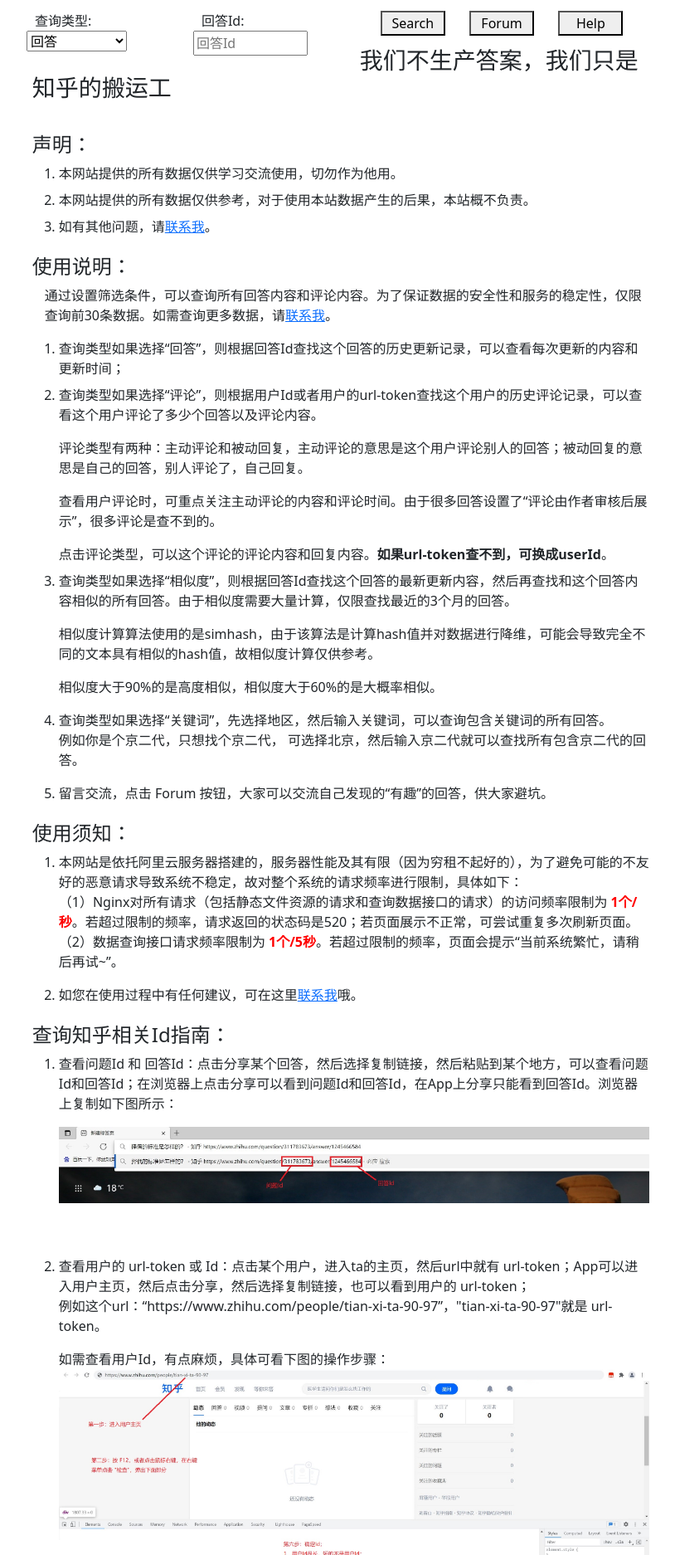
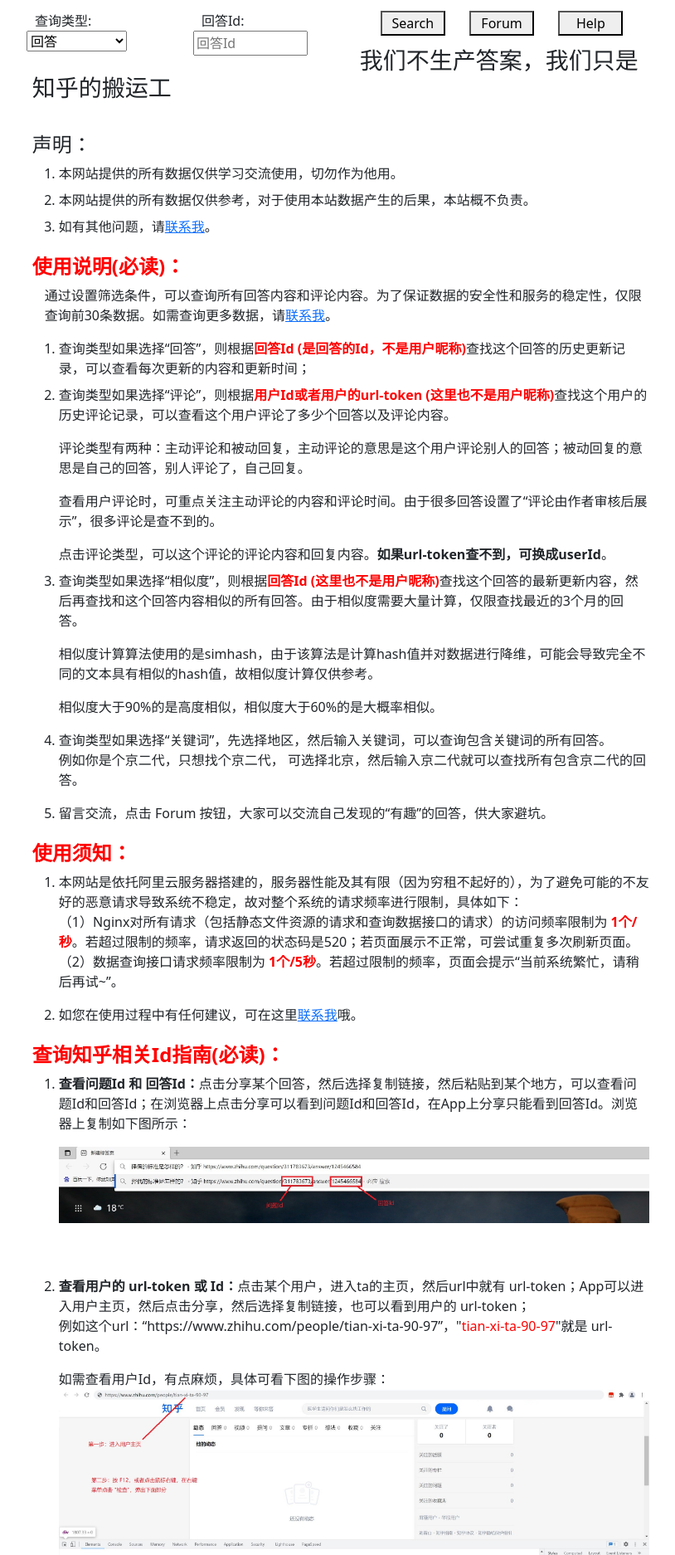
Before and after one commit to leeyoshinari/image_video, a Python web app: template templates/course.html in a window 1280 px wide. Shown: the top 1874 px of the page at 83% size, without its empty margins (50-864 px from the left). Run offline with Jinja, Linux system fonts and the light colour scheme; the template is opened without the code that fills it, so the values that code supplies are empty; some libraries are stand-ins or nearby versions.

Commit message:
modify course

```diff
--- a/templates/course.html
+++ b/templates/course.html
@@ -8,16 +8,16 @@
             <li>本网站提供的所有数据仅供参考，对于使用本站数据产生的后果，本站概不负责。</li>
             <li>如有其他问题，请<a href="#" onclick="connect_modal()">联系我</a>。</li>
         </ol>
-        <h4 style="margin-top:3%;">使用说明：</h4>
+        <h4 style="margin-top:3%;color: red; font-weight: bolder;">使用说明(必读)：</h4>
         <p style="margin-left: 2%;">通过设置筛选条件，可以查询所有回答内容和评论内容。为了保证数据的安全性和服务的稳定性，仅限查询前30条数据。如需查询更多数据，请<a href="#" onclick="connect_modal()">联系我</a>。</p>
         <ol>
-            <li>查询类型如果选择“回答”，则根据回答Id查找这个回答的历史更新记录，可以查看每次更新的内容和更新时间；</li>
-            <li><p>查询类型如果选择“评论”，则根据用户Id或者用户的url-token查找这个用户的历史评论记录，可以查看这个用户评论了多少个回答以及评论内容。</p>
+            <li>查询类型如果选择“回答”，则根据<span style="font-weight: bolder; color: red;">回答Id (是回答的Id，不是用户昵称)</span>查找这个回答的历史更新记录，可以查看每次更新的内容和更新时间；</li>
+            <li><p>查询类型如果选择“评论”，则根据<span style="font-weight: bolder; color: red;">用户Id或者用户的url-token (这里也不是用户昵称)</span>查找这个用户的历史评论记录，可以查看这个用户评论了多少个回答以及评论内容。</p>
                 <p>评论类型有两种：主动评论和被动回复，主动评论的意思是这个用户评论别人的回答；被动回复的意思是自己的回答，别人评论了，自己回复。</p>
                 <p>查看用户评论时，可重点关注主动评论的内容和评论时间。由于很多回答设置了“评论由作者审核后展示”，很多评论是查不到的。</p>
                 点击评论类型，可以这个评论的评论内容和回复内容。<span style="font-weight: bolder;">如果url-token查不到，可换成userId</span>。
             </li>
-            <li><p>查询类型如果选择“相似度”，则根据回答Id查找这个回答的最新更新内容，然后再查找和这个回答内容相似的所有回答。由于相似度需要大量计算，仅限查找最近的3个月的回答。</p>
+            <li><p>查询类型如果选择“相似度”，则根据<span style="font-weight: bolder; color: red;">回答Id (这里也不是用户昵称)</span>查找这个回答的最新更新内容，然后再查找和这个回答内容相似的所有回答。由于相似度需要大量计算，仅限查找最近的3个月的回答。</p>
                 <p>相似度计算算法使用的是simhash，由于该算法是计算hash值并对数据进行降维，可能会导致完全不同的文本具有相似的hash值，故相似度计算仅供参考。</p>
                 <p>相似度大于90%的是高度相似，相似度大于60%的是大概率相似。</p>
             </li>
@@ -26,20 +26,20 @@
             </li>
             <li>留言交流，点击 Forum 按钮，大家可以交流自己发现的“有趣”的回答，供大家避坑。</li>
         </ol>
-        <h4 style="margin-top:3%;">使用须知：</h4>
+        <h4 style="margin-top:3%;color: red; font-weight: bolder;">使用须知：</h4>
         <ol>
             <li>本网站是依托阿里云服务器搭建的，服务器性能及其有限（因为穷租不起好的），为了避免可能的不友好的恶意请求导致系统不稳定，故对整个系统的请求频率进行限制，具体如下：
                 <p>（1）Nginx对所有请求（包括静态文件资源的请求和查询数据接口的请求）的访问频率限制为 <span style="color: red; font-weight: bolder;">1个/秒</span>。若超过限制的频率，请求返回的状态码是520；若页面展示不正常，可尝试重复多次刷新页面。<br>
                 （2）数据查询接口请求频率限制为 <span style="color: red; font-weight: bolder;">1个/5秒</span>。若超过限制的频率，页面会提示“当前系统繁忙，请稍后再试~”。</p></li>
             <li>如您在使用过程中有任何建议，可在这里<a href="#" onclick="connect_modal()">联系我</a>哦。</li>
         </ol>
-        <h4 style="margin-top:3%;">查询知乎相关Id指南：</h4>
+        <h4 style="margin-top:3%;color: red; font-weight: bolder;">查询知乎相关Id指南(必读)：</h4>
         <ol>
-            <li><p>查看问题Id 和 回答Id：点击分享某个回答，然后选择复制链接，然后粘贴到某个地方，可以查看问题Id和回答Id；在浏览器上点击分享可以看到问题Id和回答Id，在App上分享只能看到回答Id。浏览器上复制如下图所示：</p>
+            <li><p><span style="font-weight: bolder;">查看问题Id 和 回答Id：</span>点击分享某个回答，然后选择复制链接，然后粘贴到某个地方，可以查看问题Id和回答Id；在浏览器上点击分享可以看到问题Id和回答Id，在App上分享只能看到回答Id。浏览器上复制如下图所示：</p>
                 <img src="..{{ context }}/static/url.jpg" alt="url.jpg">
             </li><br><br>
             <li>
-                <p>查看用户的 url-token 或 Id：点击某个用户，进入ta的主页，然后url中就有 url-token；App可以进入用户主页，然后点击分享，然后选择复制链接，也可以看到用户的 url-token；<br>例如这个url：“https://www.zhihu.com/people/tian-xi-ta-90-97”，"tian-xi-ta-90-97"就是 url-token。</p>
+                <p><span style="font-weight: bolder;">查看用户的 url-token 或 Id：</span>点击某个用户，进入ta的主页，然后url中就有 url-token；App可以进入用户主页，然后点击分享，然后选择复制链接，也可以看到用户的 url-token；<br>例如这个url：“https://www.zhihu.com/people/tian-xi-ta-90-97”，"<span style="color: red;">tian-xi-ta-90-97</span>"就是 url-token。</p>
                 <p>如需查看用户Id，有点麻烦，具体可看下图的操作步骤：
                 <img src="..{{ context }}/static/userid.jpg" alt="course.jpg"></p>
             </li>
```
